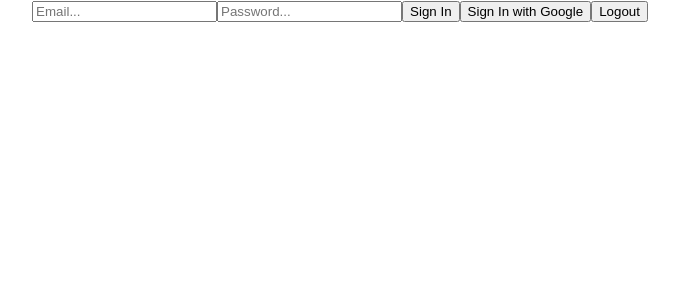
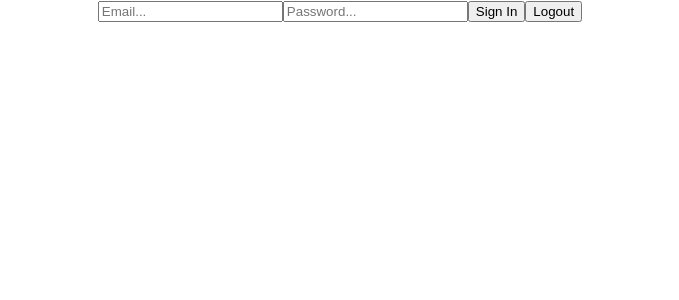
Before and after one commit to vemi-lab/SecchiSim, a React (Create React App) app in the folder sim/: page / in a window 1280 px wide. Shown: the top 300 px of the page, without its empty margins (300-979 px from the left). Built offline with nearby package versions, Linux system fonts and the light colour scheme.

Commit message:
remove-google-sign-in
The original secchi sim site does not support google email/password providings.

```diff
--- a/sim/src/components/auth.js
+++ b/sim/src/components/auth.js
@@ -1,5 +1,5 @@
-import { auth, googleProvider } from '../config/firebase';
-import { createUserWithEmailAndPassword, signInWithPopup, signOut} from 'firebase/auth';
+import { auth } from '../config/firebase';
+import { createUserWithEmailAndPassword, signOut} from 'firebase/auth';
 import { useState } from "react";
 
 export const Auth = () => {
@@ -19,14 +19,6 @@ export const Auth = () => {
 
     };
 
-    const signInWithGoogle = async () => {
-        try {
-            await signInWithPopup(auth, googleProvider)
-        } catch (err) {
-            console.error(err);
-        }
-
-    };
 
     const logout = async () => {
         try {
@@ -51,8 +43,6 @@ export const Auth = () => {
             />
             <button onClick={signIn}>Sign In</button>
 
-            <button onClick={signInWithGoogle}> Sign In with Google</button>
-
             <button onClick={logout}>Logout</button>
         </div>
     )
--- a/sim/src/config/firebase.js
+++ b/sim/src/config/firebase.js
@@ -1,5 +1,5 @@
 import { initializeApp } from "firebase/app";
-import { getAuth, GoogleAuthProvider } from "firebase/auth";
+import { getAuth } from "firebase/auth";
 
 const firebaseConfig = {
   apiKey: "AIzaSyAz7_L3oaiLF52rPkhfMqJTEAa3fhn5bUM",
@@ -14,4 +14,3 @@ const firebaseConfig = {
 // Initialize Firebase
 const app = initializeApp(firebaseConfig);
 export const  auth = getAuth(app);
-export const googleProvider = new GoogleAuthProvider();
```
